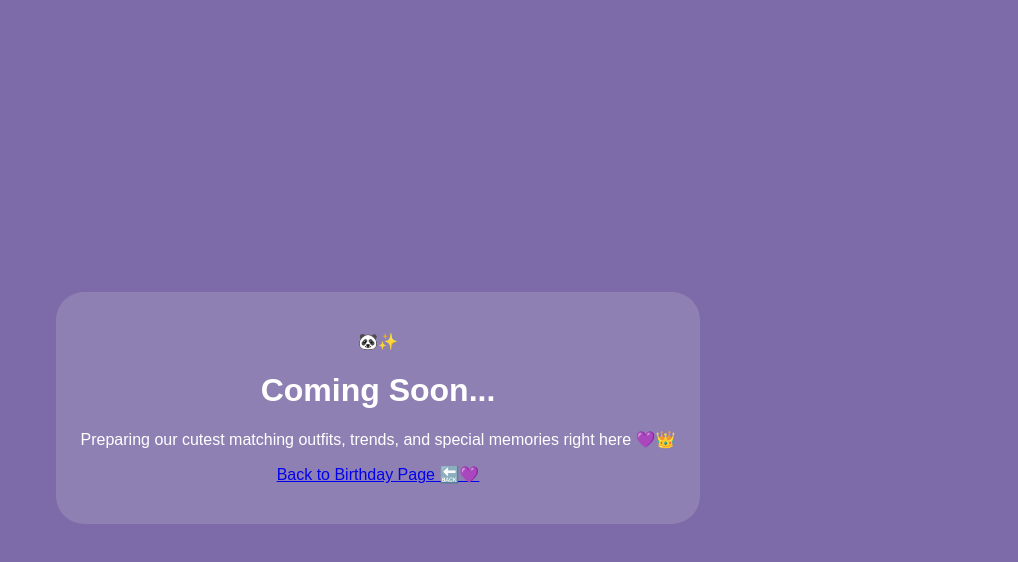
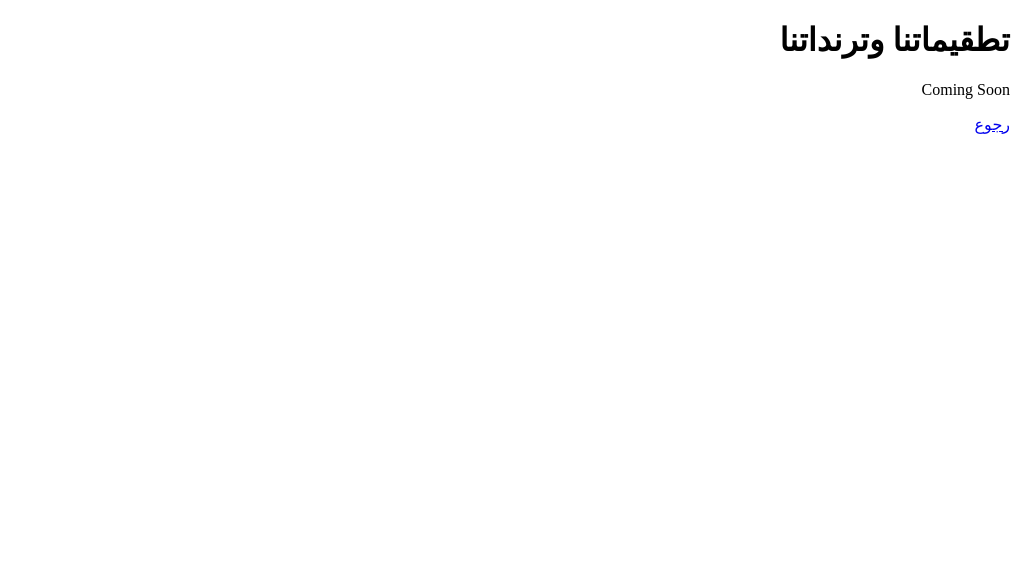
Before and after one commit to hmm663210-ops/our-trends, a plain HTML site: page index.html in a window 1280 px wide. Shown: the whole page, without its empty margins (262-1280 px from the left). Drawn offline with Linux system fonts and the light colour scheme.

Commit message:
Update index.html

```diff
--- a/index.html
+++ b/index.html
@@ -1,21 +1,13 @@
 <!DOCTYPE html>
-<html lang="en">
+<html lang="ar" dir="rtl">
 <head>
 <meta charset="UTF-8">
 <meta name="viewport" content="width=device-width, initial-scale=1.0">
-<title>Our Trends & Matching Outfits 🐼✨</title>
-<style>
-  /* تم اختصار الكود البرمجي لتجنب التكرار، ويحتوي على تصميم Coming Soon مع خلفية أنيقة وأيقونة باندا وزر للعودة */
-  body { background-color: #7c6ba8; display: flex; align-items: center; justify-content: center; min-height: 100vh; color: #fff; font-family: sans-serif; }
-  .card { background: rgba(255, 255, 255, 0.14); border-radius: 28px; padding: 40px 25px; text-align: center; }
-</style>
+<title>تطقيماتنا وترنداتنا</title>
 </head>
 <body>
-<div class="card">
-  <div class="panda-icon">🐼✨</div>
-  <h1>Coming Soon...</h1>
-  <p>Preparing our cutest matching outfits, trends, and special memories right here 💜👑</p>
-  <a href="https://github.io" class="back-btn">Back to Birthday Page 🔙💜</a>
-</div>
+  <h1>تطقيماتنا وترنداتنا</h1>
+  <p>Coming Soon</p>
+  <a href="https://github.io">رجوع</a>
 </body>
 </html>
```
